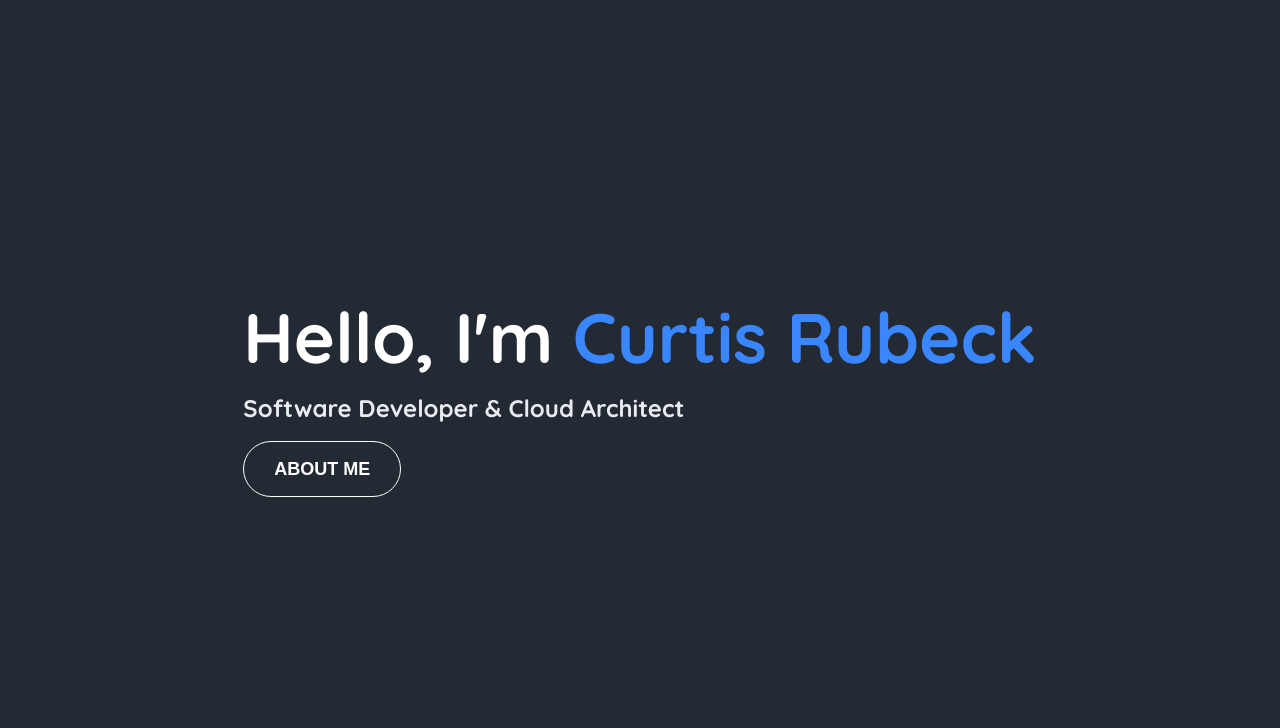
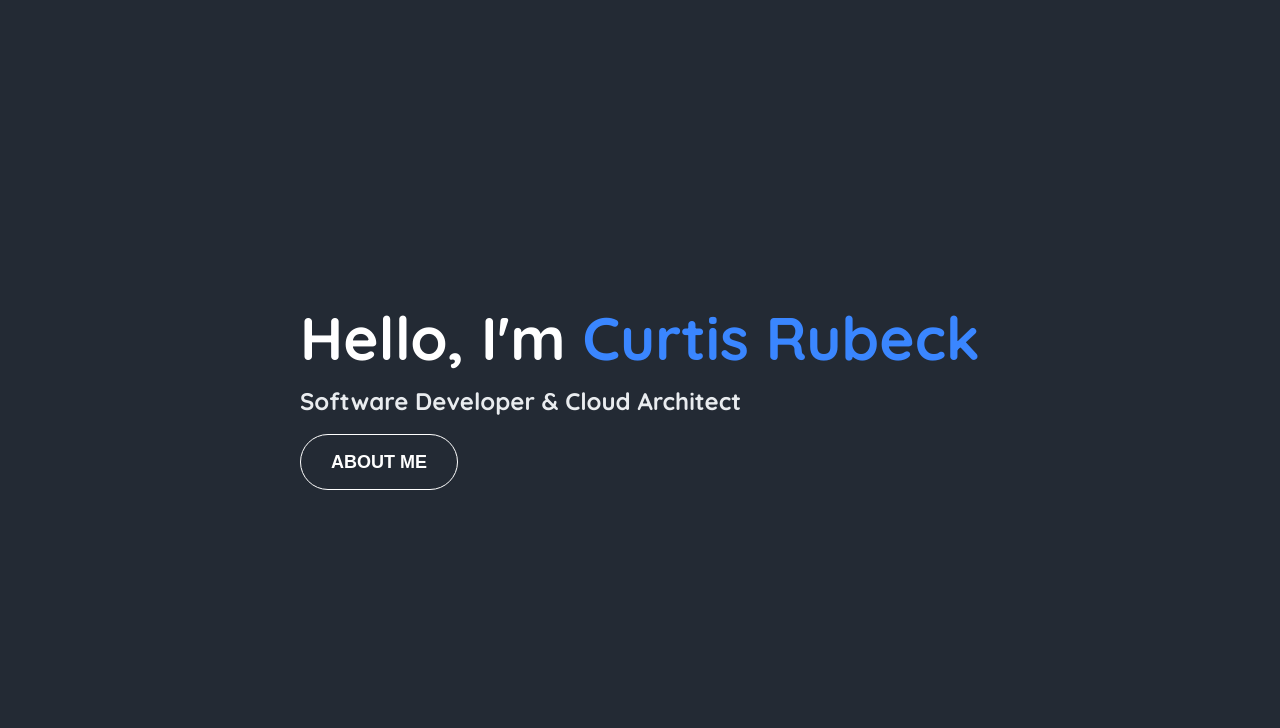
Before and after one commit to curtrube/static-site-template, a website: page index.html in a window 1280 px wide. Shown: the part 72-800 px from the top of the page. Drawn offline with nearby package versions, Linux system fonts and the light colour scheme.

Commit message:
hero ssection is more responsive

```diff
--- a/css/site.css
+++ b/css/site.css
@@ -201,6 +201,7 @@ a {
 /* Hero */
 .hero {
   min-height: 100vh;
+  margin: 0 2rem;
   color: #fff;
   display: flex;
   flex-direction: column;
@@ -211,7 +212,7 @@ a {
 }
 
 .hero h1 {
-  font-size: 5rem;
+  font-size: 4rem;
 }
 
 .hero h3 {
@@ -233,13 +234,13 @@ a {
     text-align: left;
   }
   .hero h1 {
-    font-size: 6rem;
+    font-size: 5rem;
   }
 }
 
 @media screen and (min-width: 1024px) {
   .hero h1 {
-    font-size: 7rem;
+    font-size: 6rem;
   }
 }
 
```
